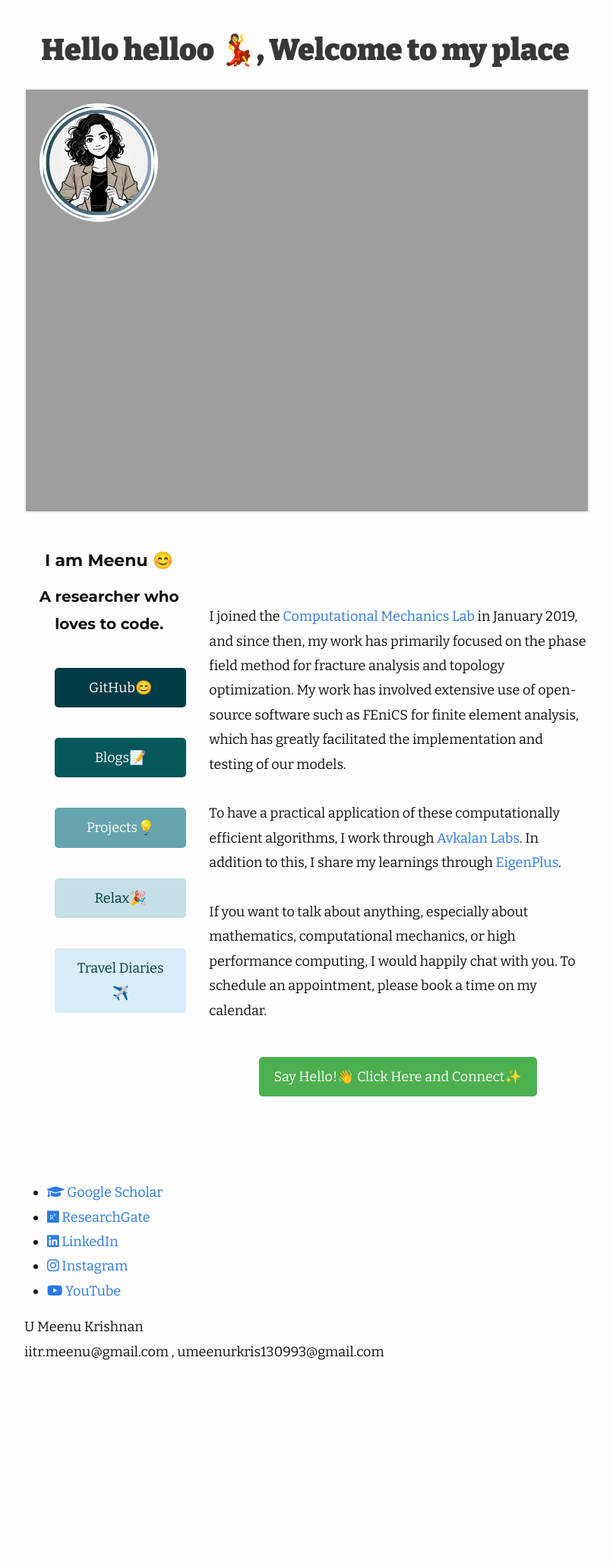
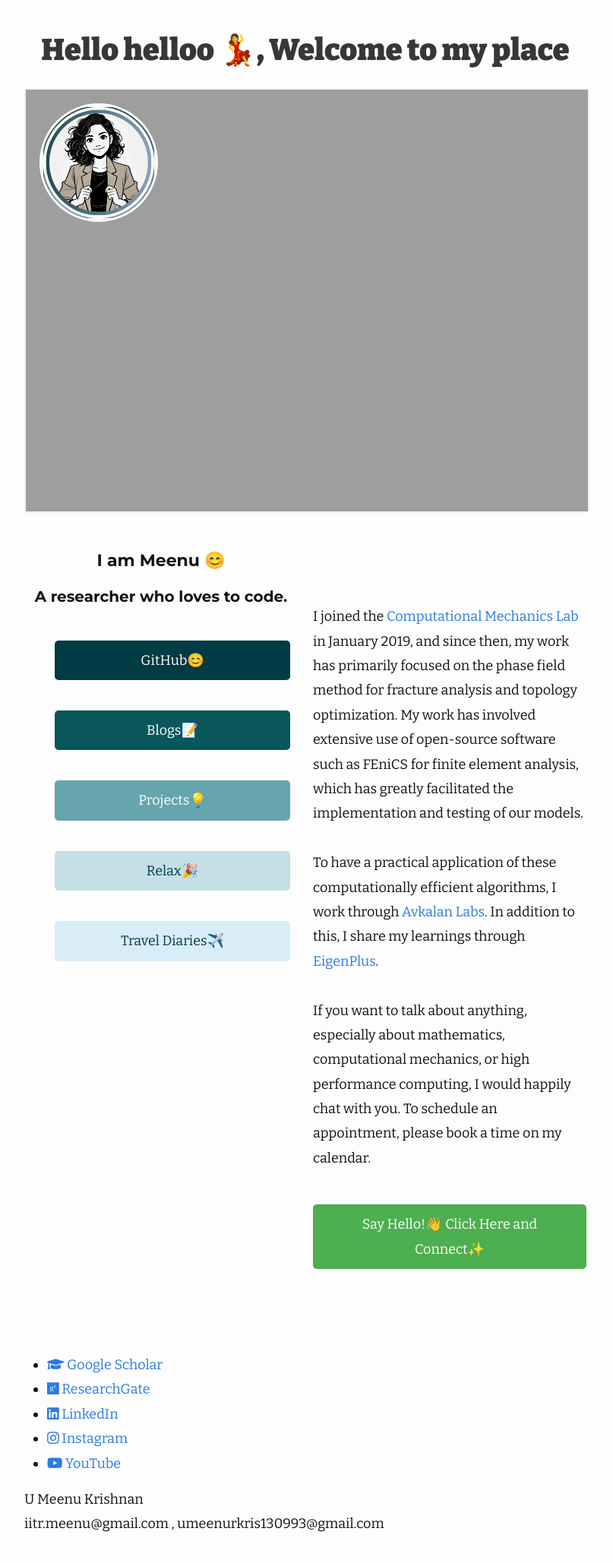
Before and after one commit to umeenukrishnan/umeenukrishnan.github.io, a Jekyll site: the page built from index.markdown, in a window 1280 px wide. Shown: the whole page at 76% size, without its empty margins (238-1045 px from the left). Built offline with Jekyll 4.4.1, drawn with Linux system fonts in a browser that asks for light colours; before the commit the page ends 1830 px from its top, so only the background shows below that.

Commit message:
Update home.html

```diff
--- a/_layouts/home.html
+++ b/_layouts/home.html
@@ -18,11 +18,9 @@ layout: default
   </div>
 
   <div class="flexbox_item" style="display: flex; align-items: flex-start; gap: 20px; margin-top: 50px;">
-    <div>
-      <div style="text-align: center; width: 100%;">
-        <p style="font-size: 22px; font-family: Montserrat; line-height: 1.2; width: 100%;"><strong>I am Meenu 😊</strong></p>
-        <p style="font-size: 20px; font-family: Montserrat; width: 100%;"><strong>A researcher who loves to code.</strong></p>
-        </div>
+    <div style="width: 100%; text-align: center;">
+      <p style="font-size: 22px; font-family: Montserrat; line-height: 1.2; width: 100%;"><strong>I am Meenu 😊</strong></p>
+      <p style="font-size: 20px; font-family: Montserrat; width: 100%;"><strong>A researcher who loves to code.</strong></p>
       <nav style="margin-top: 20px;">
         <ul style="list-style-type: none; padding: 0; display: flex; flex-direction: column; gap: 10px;">
           <li><a class="link" href="https://github.com/umeenukrishnan" style="background-color: #003B46; color: white; padding: 10px 20px; text-decoration: none; border-radius: 5px; display: block; text-align: center;">GitHub😊</a></li>
```
